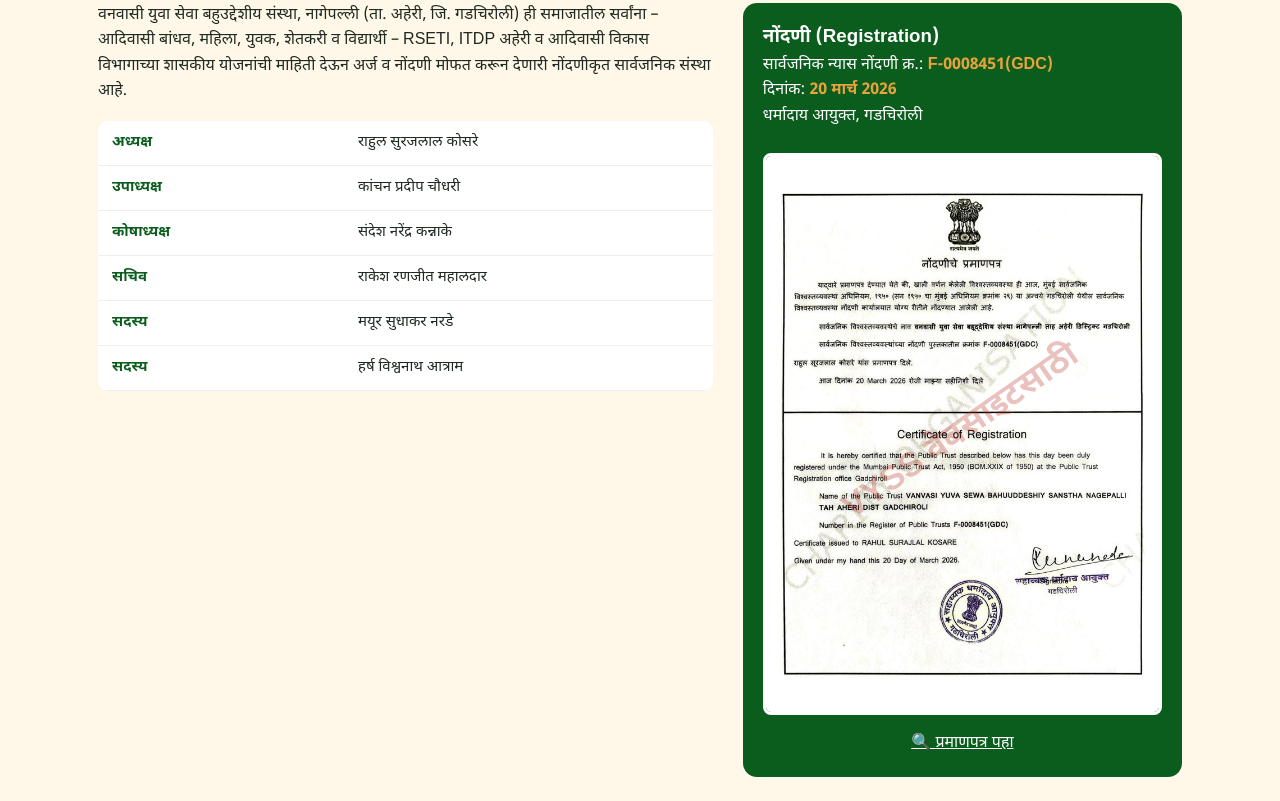
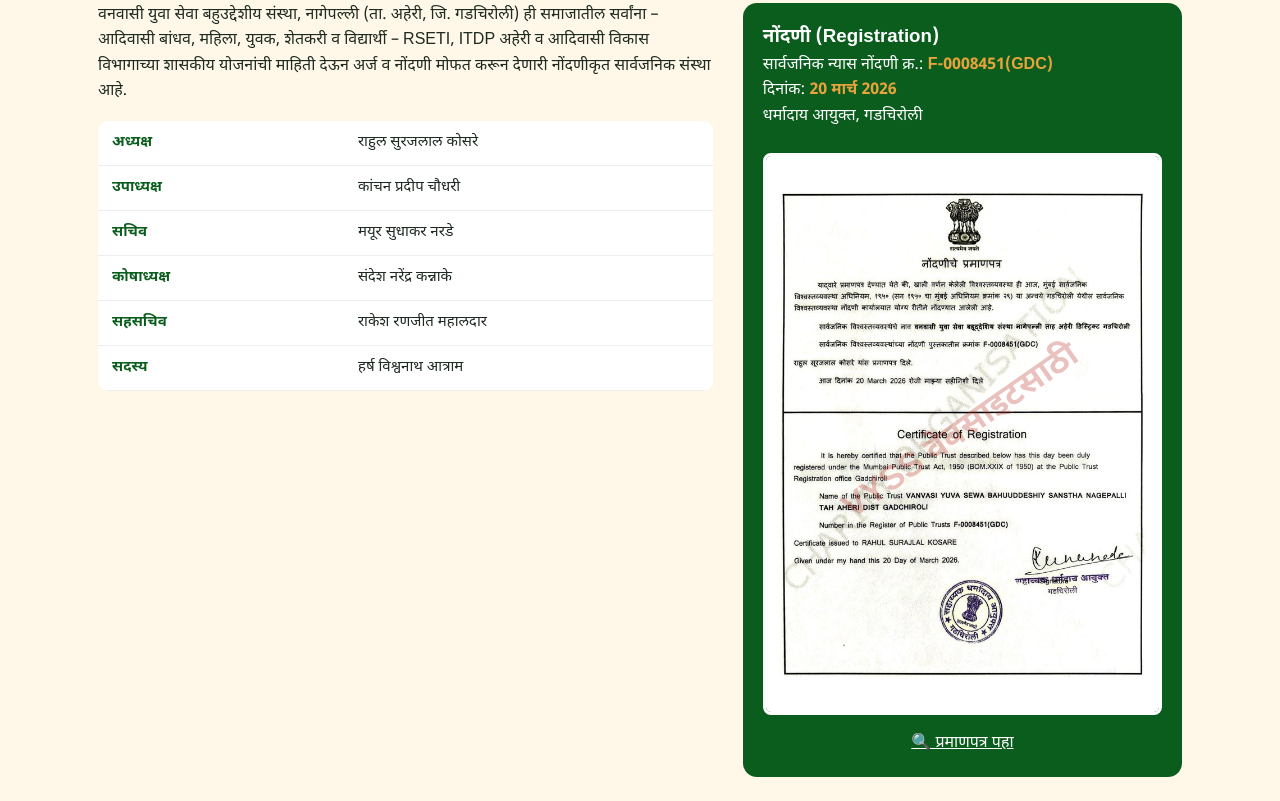
Before and after one commit to vyssindia/vyssindia.github.io, a plain HTML site: page index.html in a window 1280 px wide. Shown: the part 3019-3820 px from the top of the page. Drawn offline with Linux system fonts and the light colour scheme.

Commit message:
Fix office-bearer designations per trust deed: Mayur Narde Sachiv, Rakesh Mahaldar Sah-Sachiv

```diff
--- a/index.html
+++ b/index.html
@@ -100,7 +100,7 @@ footer{background:var(--d);color:#dfe6dc;padding:40px 0 20px;font-size:14px}.ft{
 
 <section id="about"><div class="wrap"><div class="st"><small>About us</small><h2>आमच्याबद्दल</h2></div><div class="about">
 <div><p>वनवासी युवा सेवा बहुउद्देशीय संस्था, नागेपल्ली (ता. अहेरी, जि. गडचिरोली) ही समाजातील सर्वांना – आदिवासी बांधव, महिला, युवक, शेतकरी व विद्यार्थी – RSETI, ITDP अहेरी व आदिवासी विकास विभागाच्या शासकीय योजनांची माहिती देऊन अर्ज व नोंदणी मोफत करून देणारी नोंदणीकृत सार्वजनिक संस्था आहे.</p>
-<table class="ob"><tr><td>अध्यक्ष</td><td>राहुल सुरजलाल कोसरे</td></tr><tr><td>उपाध्यक्ष</td><td>कांचन प्रदीप चौधरी</td></tr><tr><td>कोषाध्यक्ष</td><td>संदेश नरेंद्र कन्नाके</td></tr><tr><td>सचिव</td><td>राकेश रणजीत महालदार</td></tr><tr><td>सदस्य</td><td>मयूर सुधाकर नरडे</td></tr><tr><td>सदस्य</td><td>हर्ष विश्वनाथ आत्राम</td></tr></table></div>
+<table class="ob"><tr><td>अध्यक्ष</td><td>राहुल सुरजलाल कोसरे</td></tr><tr><td>उपाध्यक्ष</td><td>कांचन प्रदीप चौधरी</td></tr><tr><td>सचिव</td><td>मयूर सुधाकर नरडे</td></tr><tr><td>कोषाध्यक्ष</td><td>संदेश नरेंद्र कन्नाके</td></tr><tr><td>सहसचिव</td><td>राकेश रणजीत महालदार</td></tr><tr><td>सदस्य</td><td>हर्ष विश्वनाथ आत्राम</td></tr></table></div>
 <div class="reg"><h3>नोंदणी (Registration)</h3><p>सार्वजनिक न्यास नोंदणी क्र.: <b>F-0008451(GDC)</b><br>दिनांक: <b>20 मार्च 2026</b><br>धर्मादाय आयुक्त, गडचिरोली</p>
 <a href="assets/certificate-thumb.jpg" target="_blank" rel="noopener" style="color:inherit;text-decoration:none"><div class="wm"><img src="assets/certificate-thumb.jpg" width="700" height="990" loading="lazy" alt="संस्थेचे नोंदणी प्रमाणपत्र (नोंदणी क्र. F-0008451(GDC)) – वॉटरमार्क प्रत"><span>VYSS वेबसाइटसाठी</span></div><p style="text-align:center;margin-top:6px;text-decoration:underline">🔍 प्रमाणपत्र पहा</p></a></div>
 </div></div></section>
```
